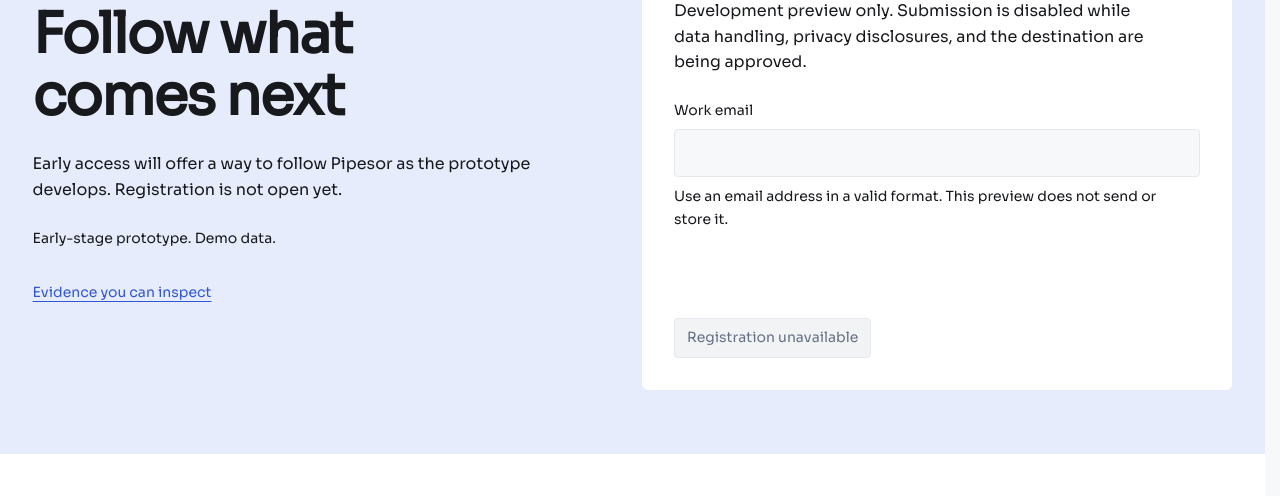
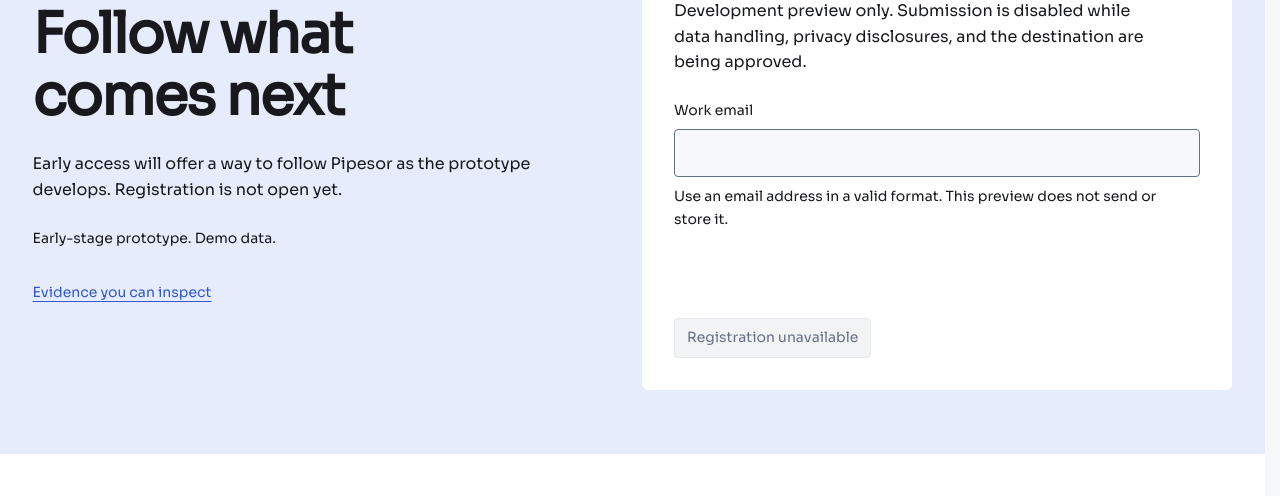
Before and after one commit to pipesor-org/pipesor-landing, an Astro site: page / in a window 1280 px wide. Shown: the part 5020-5516 px from the top of the page. Built offline with nearby package versions, Linux system fonts and the light colour scheme; Astro itself is replaced by a stand-in of ours; a web font is replaced by a local one.

Commit message:
fix(a11y): improve email field boundary contrast

```diff
--- a/src/styles/global.css
+++ b/src/styles/global.css
@@ -161,7 +161,7 @@ summary:hover { color: var(--accent); }
 .access-form { min-width: 0; background: var(--surface); border-radius: var(--radius); padding: 32px; }
 .access-form > p { margin-top: 16px; }
 .access-form label { display: block; font-size: 14px; font-weight: 500; margin: 24px 0 8px; }
-.access-form input { width: 100%; min-height: 48px; padding: 8px 12px; background: var(--bg); color: var(--ink); border: 1px solid var(--border); border-radius: 4px; }
+.access-form input { width: 100%; min-height: 48px; padding: 8px 12px; background: var(--bg); color: var(--ink); border: 1px solid var(--secondary); border-radius: 4px; }
 .access-form .small { margin-top: 8px; color: var(--ink); }
 .form-actions { display: flex; gap: 12px; flex-wrap: wrap; margin-top: 24px; }
 .form-feedback { min-height: 48px; font-size: 14px; }
```
